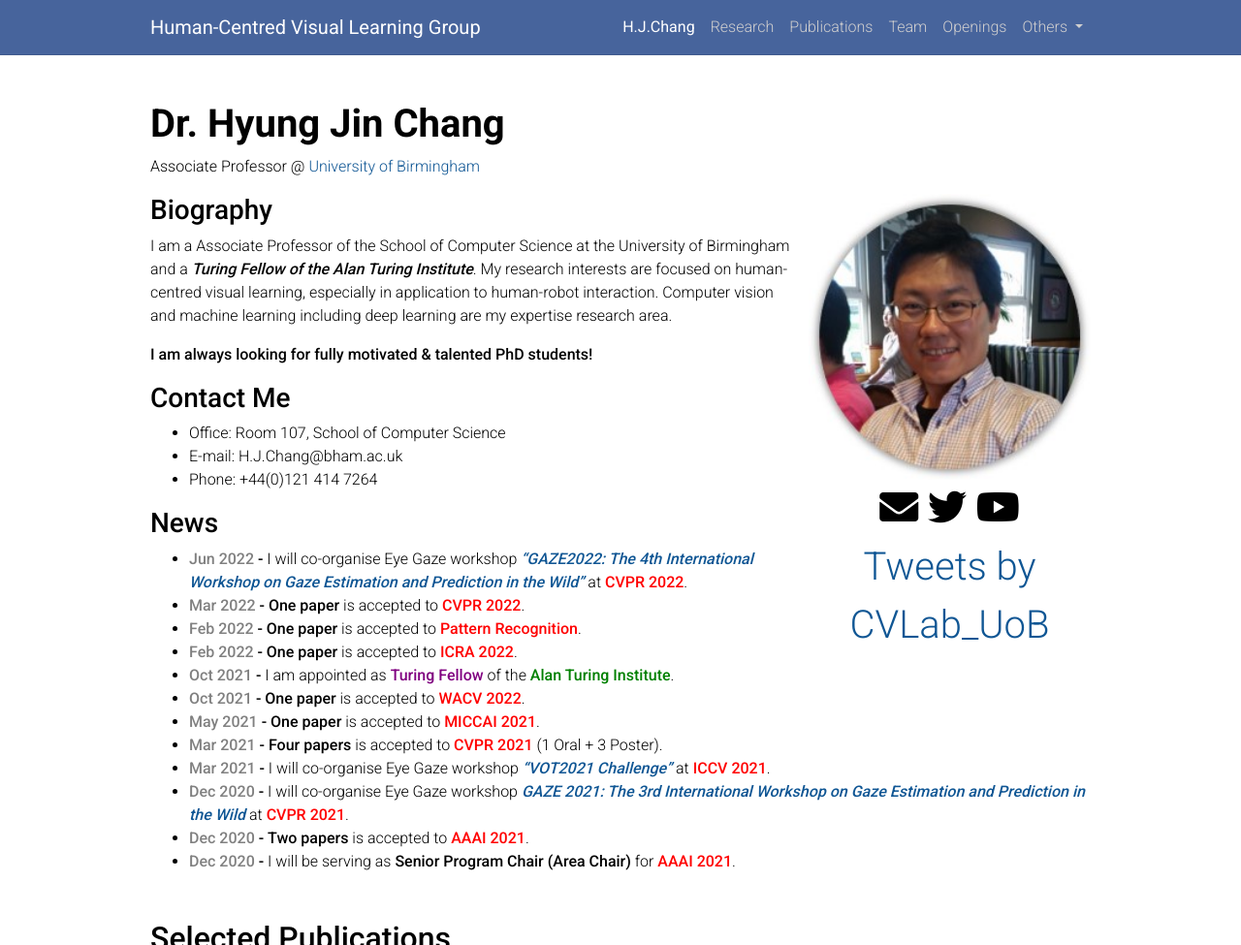
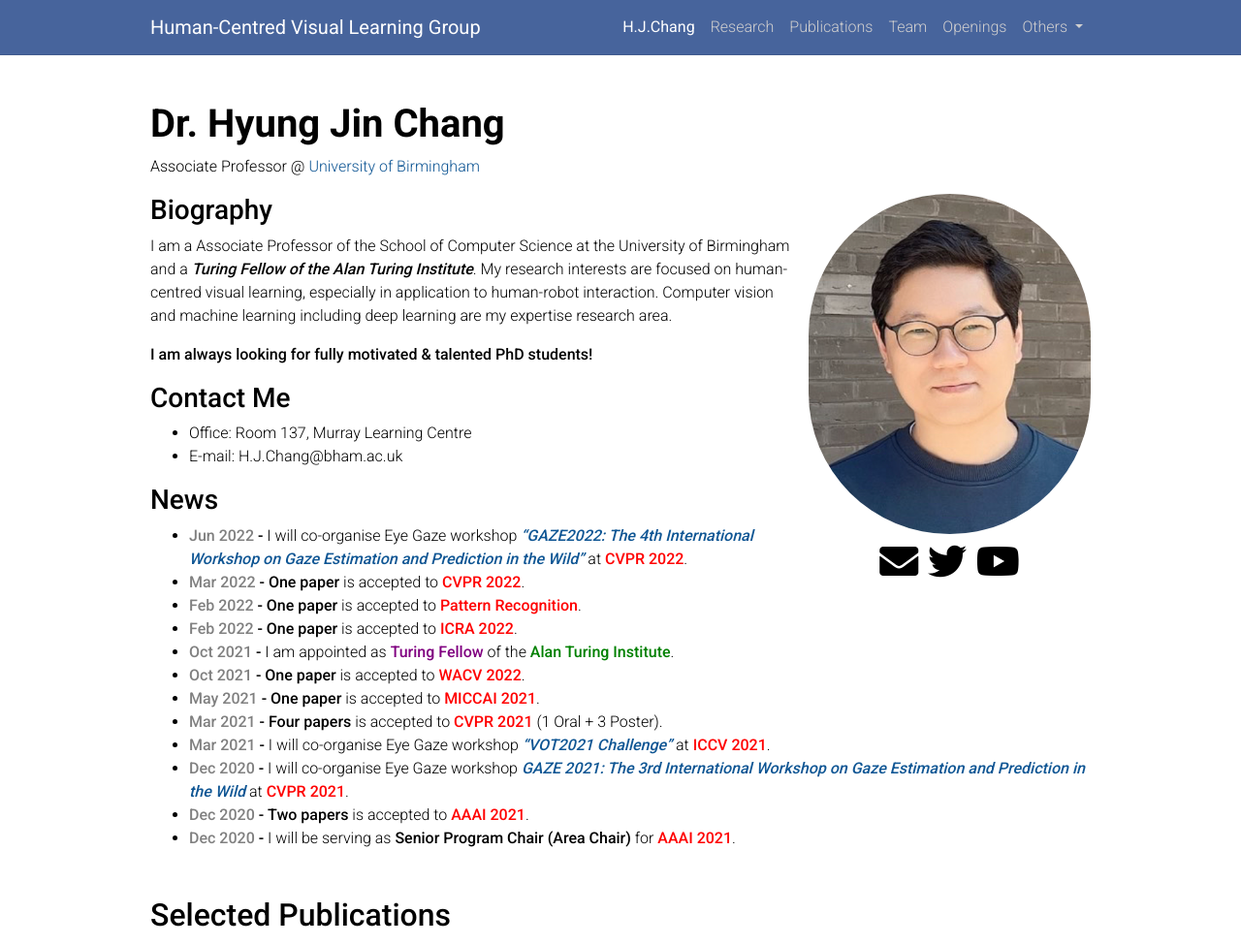
Before and after one commit to cvlab-uob/cvlab-uob.github.io, a Jekyll site: the page built from _pages/about.md, in a window 1280 px wide and 1173 px high, cut to the strip 0-975 px from the top of the window. Shown: the whole strip at 97% size. Built offline with Jekyll 4.4.1, drawn with Linux system fonts in a browser that asks for light colours; nearby versions of some CDN libraries; comment, search, counter and statistics services are not loaded; a style sheet for code colours, icons or effects is not loaded.

Commit message:
new updates

```diff
--- a/_layouts/about.html
+++ b/_layouts/about.html
@@ -16,8 +16,8 @@ layout: default
   <article>
     {% if page.profile %}
     <div class="profile float-{% if page.profile.align == 'left' %}left{% else %}right{% endif %}">
-      <img src="/assets/img/team/HJ.jpg" class="img-responsive" width="40%" style="float: left">
-      <!-- <img style="width: 250px;border-radius: 170px" src="/assets/img/team/HJ.jpg"> -->
+      <img src="/assets/img/team/HJ.png" class="img-responsive" width="40%" style="float: left; border-radius: 170px;">
+      <!-- <img style="width: 250px;border-radius: 170px" src="/assets/img/team/HJ.png"> -->
       {% if page.profile.address %}
         <div class="address">
           {{ page.profile.address }}
@@ -27,11 +27,6 @@ layout: default
       <div class="social">
         <div class="contact-icons">
           {% include social.html %}
-          {% if page.twitter %}
-          <p>
-            <a class="twitter-timeline" data-width="600" data-height="350" href="https://twitter.com/CVLab_UoB?ref_src=twsrc%5Etfw">Tweets by CVLab_UoB</a> <script async src="https://platform.twitter.com/widgets.js" charset="utf-8"></script>
-          </p>
-          {% endif %}
         </div>
         <div class="contact-note">{{ site.contact_note }}</div>
       </div>
--- a/_pages/about.md
+++ b/_pages/about.md
@@ -6,7 +6,7 @@ description: Associate Professor @ <a href="https://www.ed.ac.uk" target="_blank
 
 profile:
   align: right
-  image: team/HJ.jpg
+  image: team/HJ.png
   address: <!-- >
     <p>Informatics Forum</p>
     <p>10 Crichton Street</p>
@@ -27,9 +27,8 @@ I am a Associate Professor of the School of Computer Science at the University o
 
 ### **Contact Me**
 
-- Office: Room 107, School of Computer Science
+- Office: Room 137, Murray Learning Centre
 - E-mail: H.J.Chang@bham.ac.uk
-- Phone: +44(0)121 414 7264
 
 ### **News**
 
```
Also changed, not shown: _pages/contact.md (+2 -3 lines), _pages/students.md (+1 -1 lines), assets/img/team/HJ.png (added).
